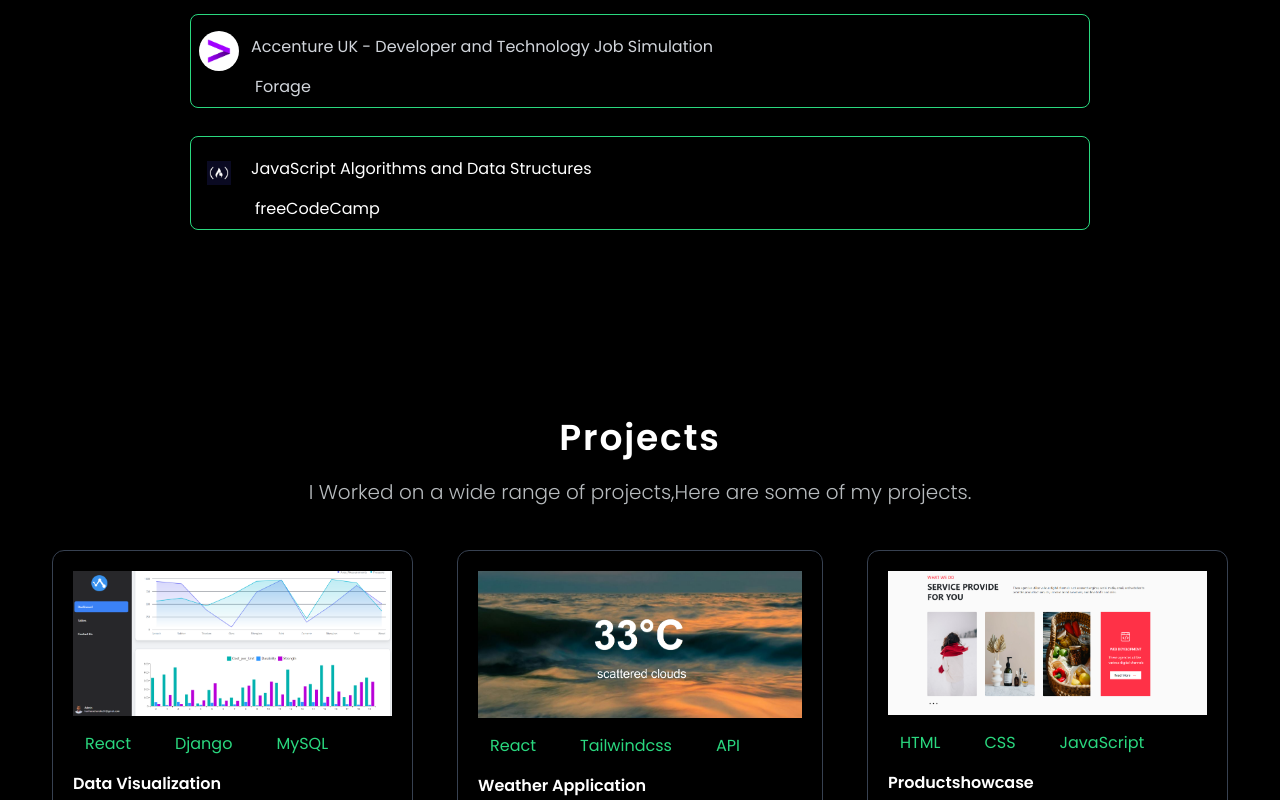
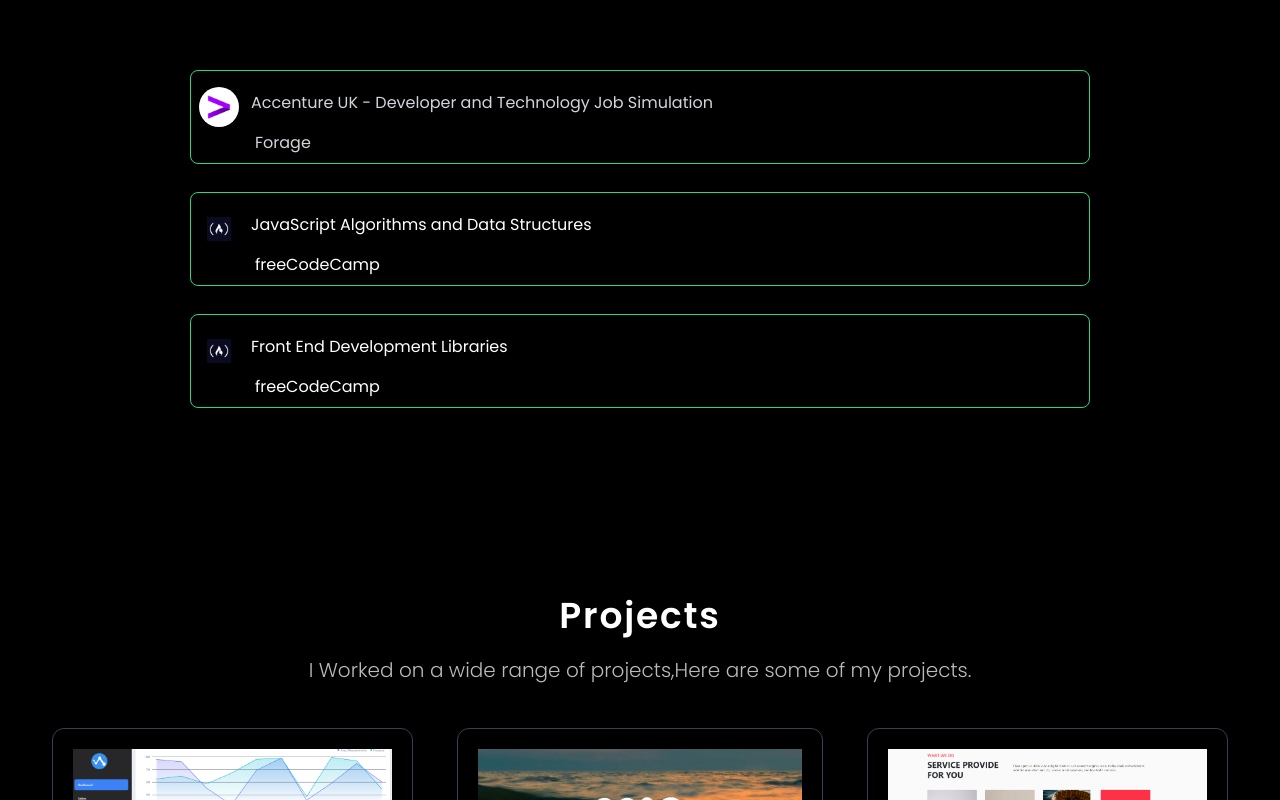
Before and after one commit to Harii10/myportfolio, a React (Vite) app: page / in a window 1280 px wide. Shown: the part 1318-2118 px from the top of the page. Built offline with nearby package versions, Linux system fonts and the light colour scheme.

Commit message:
added certification

```diff
--- a/src/components/Certifications.jsx
+++ b/src/components/Certifications.jsx
@@ -51,6 +51,26 @@
                 </div>
               </a>
             </li>
+            <li className="border border-chose-10 bg-transparent rounded-lg p-2 md:w-81"
+            data-aos="fade-down-left"
+            data-aos-duration="1000"
+            >
+              <a href="https://www.freecodecamp.org/certification/Hariharachandru/front-end-development-librariess">
+                <div className="flex gap-3">
+                  <span className="mt-2">
+                    <Avatar
+                      alt="Remy Sharp"
+                      src={freecode}
+                      className="bg-black p-2"
+                    />
+                  </span>
+                  <p className="md:mt-3">Front End Development Libraries</p>
+                </div>
+                <div className="flex gap-2 ml-14 mt-1">
+                  <p>freeCodeCamp</p>
+                </div>
+              </a>
+            </li>
           </ul>
         </div>
       </div>
--- a/src/components/MainPage.jsx
+++ b/src/components/MainPage.jsx
@@ -189,7 +189,7 @@
       )}
 
       <section id="home" className="section">
-        <div className="flex flex-col-reverse mt-2 lg:flex lg:flex-row justify-between lg:mt-6 ">
+        <div className="flex flex-col-reverse mt-2 lg:flex lg:flex-row justify-between lg:mt-20 ">
           <div
             className="p-7 lg:text-2xl lg:pl-24"
             data-aos="fade-down"
```
